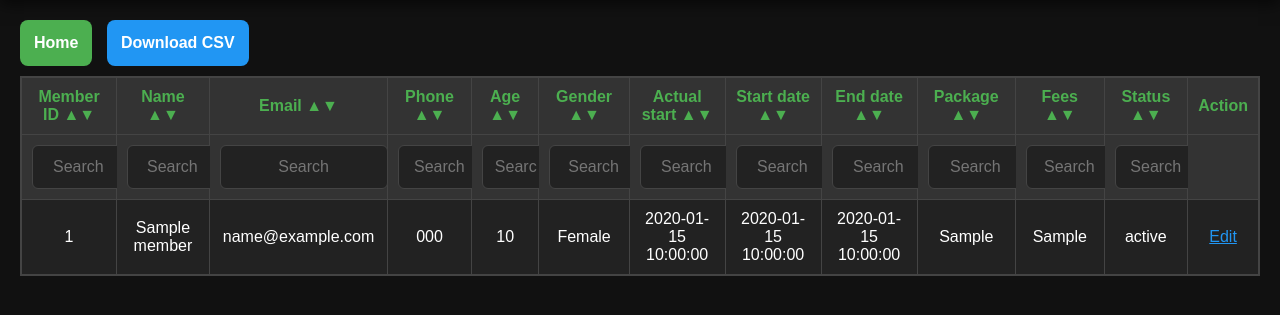
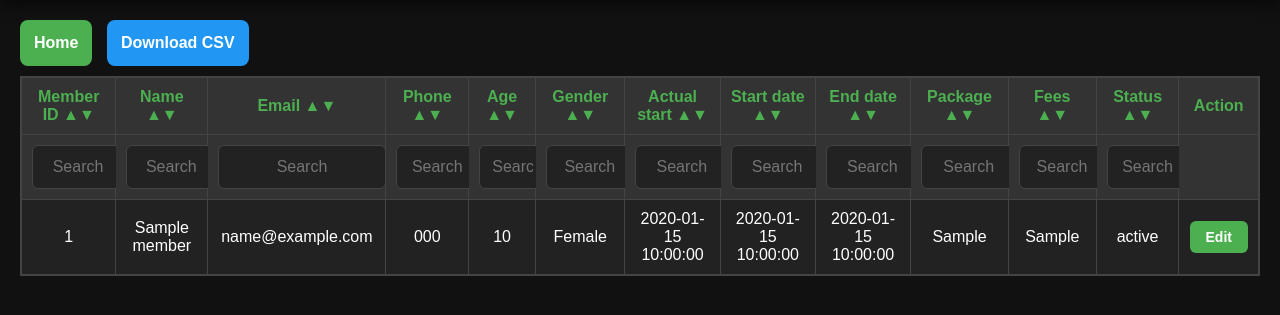
Before and after one commit to aAhmedbiram/system, a Flask app: page /all_members in a window 1280 px wide. Shown: the part 61-376 px from the top of the page. Run offline with Flask 3, Linux system fonts and the light colour scheme; the visitor is signed in with stand-in values (Sample User, id 1); a database or web service that is not in the repository returns one stand-in record (values such as "Sample title"); some libraries are stand-ins or nearby versions.

Commit message:
edit color

```diff
--- a/system_app/templates/all_members.html
+++ b/system_app/templates/all_members.html
@@ -135,11 +135,24 @@
         }
 
         .edit-link {
-            color: #2196F3;
+            background-color: #4caf50;
+            color: white;
+            padding: 8px 16px;
+            border: none;
+            border-radius: 6px;
+            text-decoration: none;
+            font-size: 14px;
+            font-weight: bold;
+            display: inline-block;
+            transition: all 0.3s;
+            cursor: pointer;
         }
 
         .edit-link:hover {
-            text-decoration: underline;
+            background-color: #66d66a;
+            transform: scale(1.05);
+            text-decoration: none;
+            box-shadow: 0 4px 8px rgba(76, 175, 80, 0.4);
         }
     </style>
 </head>
```
